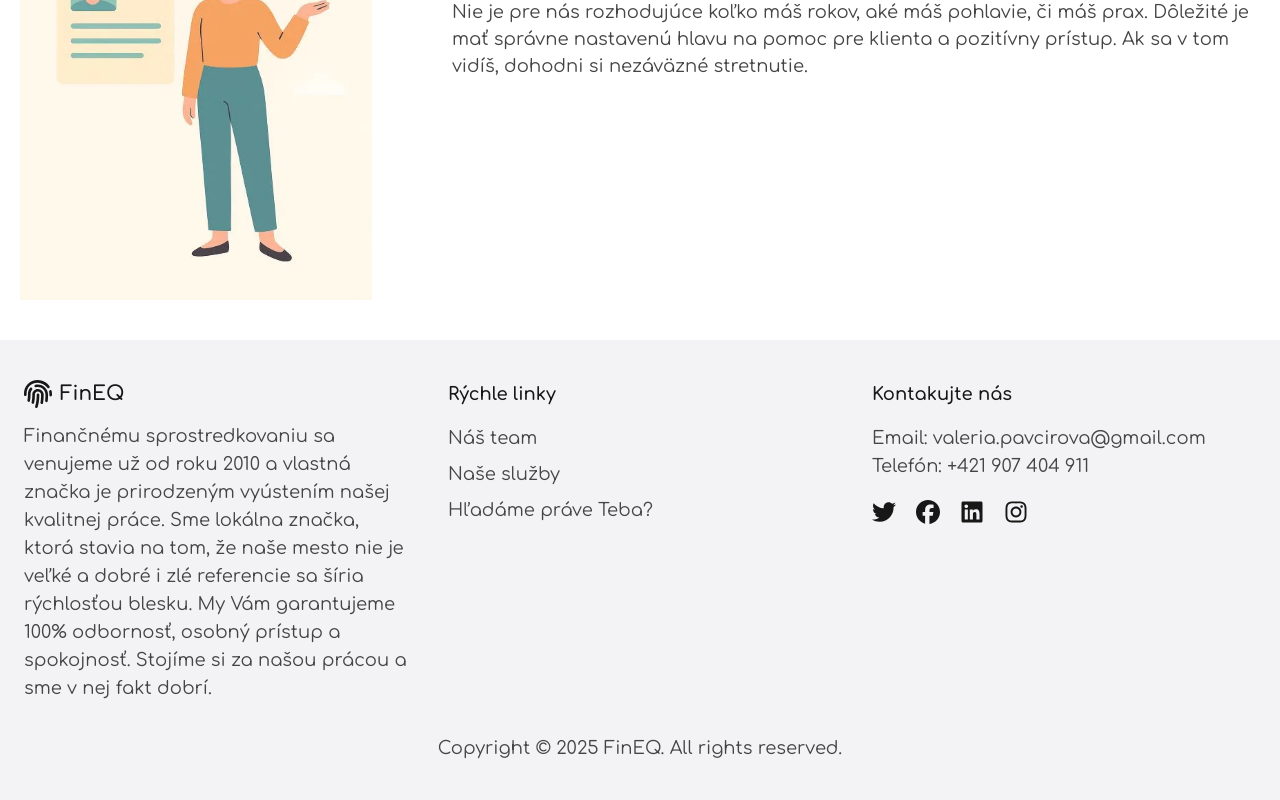
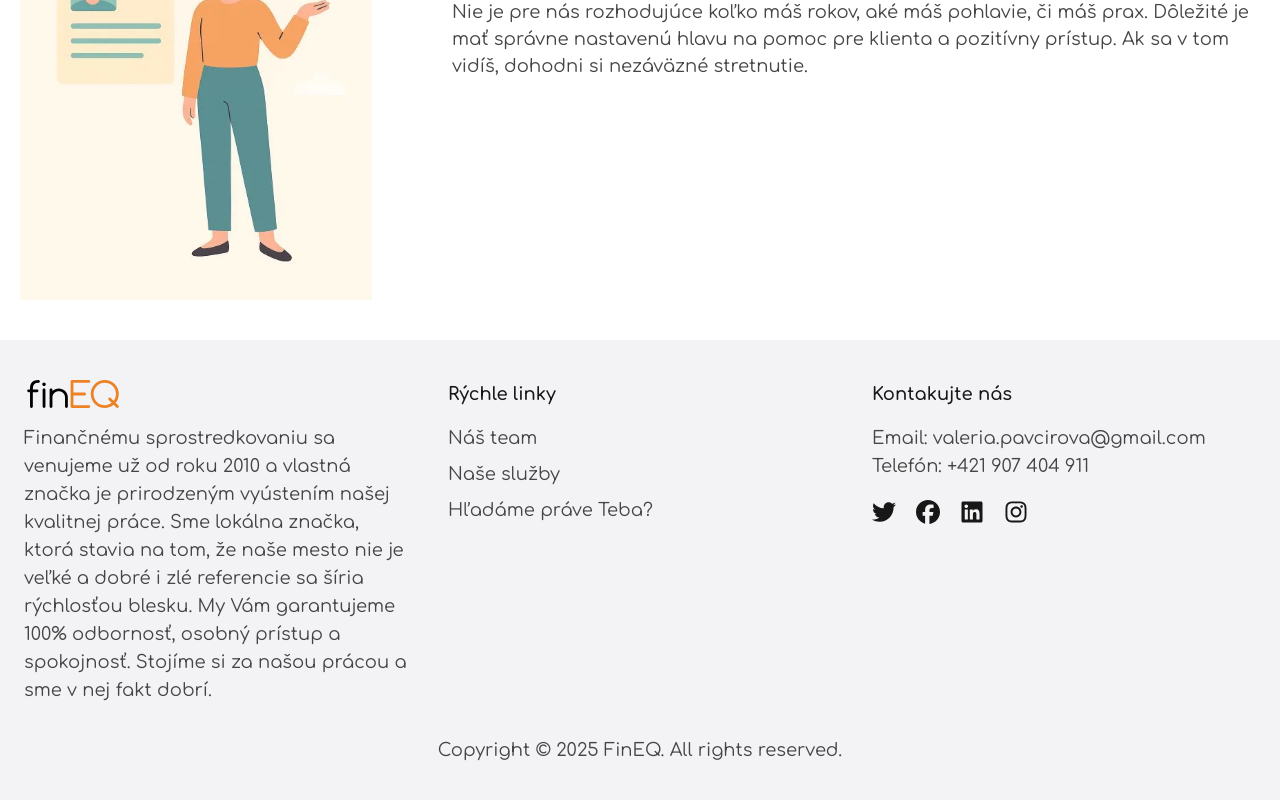
Before and after one commit to apansky/fineq, a Next.js app: page / in a window 1280 px wide. Shown: the part 4150-4950 px from the top of the page. Built offline with nearby package versions, Linux system fonts and the light colour scheme.

Commit message:
feat: optimizations

```diff
--- a/src/components/Benefits/BenefitSection.tsx
+++ b/src/components/Benefits/BenefitSection.tsx
@@ -54,7 +54,7 @@ const BenefitSection: React.FC<Props> = ({ benefit, imageAtRight }: Props) => {
         variants={containerVariants}
         initial="offscreen"
         whileInView="onscreen"
-        viewport={{ once: false }}>
+        viewport={{ once: true }}>
           <div className={clsx("flex flex-wrap items-center w-full", { "justify-start": imageAtRight, "lg:order-1 justify-end": !imageAtRight })}>
             <div className="w-full text-center lg:text-left ">
               <motion.div className="flex flex-col w-full" variants={childVariants}>
--- a/src/components/Footer.tsx
+++ b/src/components/Footer.tsx
@@ -1,6 +1,5 @@
 import Link from 'next/link';
 import React from 'react';
-import { FaFingerprint } from 'react-icons/fa';
 import { siteDetails } from '@/data/siteDetails';
 import { footerDetails } from '@/data/footer';
 import { getPlatformIconByName } from '@/utils';
@@ -10,11 +9,14 @@ const Footer: React.FC = () => {
     <footer className="bg-hero-background text-foreground py-10">
       <div className="max-w-7xl w-full mx-auto px-6 grid grid-cols-1 md:grid-cols-3 gap-10">
       <div>
-          <Link href="/" className="flex items-center gap-2">
-              <FaFingerprint className="min-w-fit w-5 h-5 md:w-7 md:h-7" />
-              <h3 className="text-xl font-semibold cursor-pointer">
-                  {siteDetails.siteName}
-              </h3>
+        <Link href="/" className="flex items-center gap-2 mb-4">
+          <svg id="Vrstva_1" data-name="Vrstva 1" xmlns="http://www.w3.org/2000/svg" viewBox="0 0 92.68 28.35" width={98} height={28}>
+            <path d="M11.34,0c.39,0,.72.14,1,.42.28.28.42.61.42,1s-.14.72-.42,1-.61.42-1,.42c-3.78,0-5.67,1.89-5.67,5.67v1.06h4.27c.39,0,.72.14,1,.42s.42.61.42,1-.14.72-.42,1c-.28.28-.61.42-1,.42h-4.27v14.53c0,.39-.14.72-.42,1s-.61.42-1,.42-.72-.14-1-.42c-.28-.28-.42-.61-.42-1v-14.53h-1.42c-.39,0-.72-.14-1-.42-.28-.28-.42-.61-.42-1s.14-.72.42-1c.28-.28.61-.42,1-.42h1.42v-1.06C2.83,2.83,5.67,0,11.34,0Z"/>
+            <path d="M18.78,4.25c0,.48-.17.9-.52,1.25s-.76.52-1.25.52-.9-.17-1.25-.52c-.35-.35-.52-.76-.52-1.25s.17-.9.52-1.25c.35-.35.76-.52,1.25-.52s.9.17,1.25.52c.35.35.52.76.52,1.25ZM15.59,9.92c0-.39.14-.72.42-1,.28-.28.61-.42,1-.42s.72.14,1,.42c.28.28.42.61.42,1v17.01c0,.39-.14.72-.42,1s-.61.42-1,.42-.72-.14-1-.42c-.28-.28-.42-.61-.42-1V9.92Z"/>
+            <path d="M22.68,9.92c0-.39.14-.72.42-1,.28-.28.61-.42,1-.42s.72.14,1,.42c.28.28.42.61.42,1v1.15c1.77-1.71,3.9-2.57,6.38-2.57s4.71.9,6.51,2.7c1.8,1.8,2.7,3.97,2.7,6.51v9.21c0,.39-.14.72-.42,1s-.61.42-1,.42-.72-.14-1-.42c-.28-.28-.42-.61-.42-1v-9.21c0-1.76-.62-3.26-1.87-4.51-1.25-1.25-2.75-1.87-4.51-1.87s-3.26.62-4.51,1.87c-1.25,1.25-1.87,2.75-1.87,4.51v9.21c0,.39-.14.72-.42,1s-.61.42-1,.42-.72-.14-1-.42c-.28-.28-.42-.61-.42-1V9.92Z"/>
+            <path className="cls-1" fill="#ed8224" d="M45.35,0h17.01c.39,0,.72.14,1,.42.28.28.42.61.42,1s-.14.72-.42,1-.61.42-1,.42h-15.59v9.92h11.34c.39,0,.72.14,1,.42.28.28.42.61.42,1s-.14.72-.42,1-.61.42-1,.42h-11.34v9.92h15.59c.39,0,.72.14,1,.42.28.28.42.61.42,1s-.14.72-.42,1-.61.42-1,.42h-17.01c-.39,0-.72-.14-1-.42-.28-.28-.42-.61-.42-1V1.42c0-.39.14-.72.42-1,.28-.28.61-.42,1-.42Z"/>
+            <path className="cls-1" fill="#ed8224" d="M87.47,25.16c-2.55,2.13-5.54,3.19-8.96,3.19-3.91,0-7.25-1.38-10.02-4.15-2.77-2.77-4.15-6.11-4.15-10.02s1.38-7.25,4.15-10.02,6.11-4.15,10.02-4.15,7.25,1.38,10.02,4.15c2.77,2.77,4.15,6.11,4.15,10.02,0,3.43-1.06,6.41-3.19,8.96l2.8,2.8c.26.28.39.61.39.99s-.14.72-.42,1-.61.42-1,.42-.73-.14-1.03-.43l-2.76-2.76ZM85.45,23.14l-2.99-2.99c-.27-.28-.41-.62-.41-1.01s.14-.72.42-1c.28-.28.61-.42,1-.42s.73.14,1.01.41l2.99,2.99c1.58-1.98,2.37-4.3,2.37-6.94,0-3.13-1.11-5.8-3.32-8.02-2.21-2.22-4.89-3.32-8.02-3.32s-5.8,1.11-8.02,3.32c-2.22,2.21-3.32,4.89-3.32,8.02s1.11,5.8,3.32,8.02c2.21,2.22,4.89,3.32,8.02,3.32,2.65,0,4.96-.79,6.94-2.37Z"/>
+          </svg>
         </Link>
         <p className="mt-3.5 text-foreground-accent">
           {footerDetails.subheading}
@@ -25,18 +27,15 @@ const Footer: React.FC = () => {
         <ul className="text-foreground-accent">
           {footerDetails.quickLinks.map(link => (
             <li key={link.text} className="mb-2">
-              <Link href={link.url} className="hover:text-foreground">{link.text}</Link>
+              <Link href={link.url} className="hover:text-primary transition-colors">{link.text}</Link>
             </li>
           ))}
         </ul>
       </div>
       <div>
         <h4 className="text-lg font-semibold mb-4">Kontakujte nás</h4>
-
-          {footerDetails.email && <a href={`mailto:${footerDetails.email}`}  className="block text-foreground-accent hover:text-foreground">Email: {footerDetails.email}</a>}
-
-          {footerDetails.telephone && <a href={`tel:${footerDetails.telephone}`} className="block text-foreground-accent hover:text-foreground">Telefón: {footerDetails.telephone}</a>}
-
+        {footerDetails.email && <a href={`mailto:${footerDetails.email}`}  className="block text-foreground-accent hover:text-primary transition-colors">Email: {footerDetails.email}</a>}
+        {footerDetails.telephone && <a href={`tel:${footerDetails.telephone}`} className="block text-foreground-accent hover:text-primary transition-colors">Telefón: {footerDetails.telephone}</a>}
         {footerDetails.socials && (
             <div className="mt-5 flex items-center gap-5 flex-wrap">
                 {Object.keys(footerDetails.socials).map(platformName => {
--- a/src/components/Header.tsx
+++ b/src/components/Header.tsx
@@ -20,8 +20,7 @@ const Header: React.FC = () => {
         <nav className="shadow-md md:shadow-none bg-white md:bg-transparent mx-auto flex justify-between items-center py-2 px-5 md:py-10">
           {/* Logo */}
           <Link href="/" className="flex items-center gap-2">
-            {/* <FaFingerprint className="text-foreground min-w-fit w-7 h-7" />
-            <span className="text-xl font-semibold text-foreground cursor-pointer">{siteDetails.siteName}</span> */}
+              {/* <span className="text-xl font-semibold text-foreground cursor-pointer">{siteDetails.siteName}</span> */}
               <svg id="Vrstva_1" data-name="Vrstva 1" xmlns="http://www.w3.org/2000/svg" viewBox="0 0 92.68 28.35" width={98} height={28}>
                 <path d="M11.34,0c.39,0,.72.14,1,.42.28.28.42.61.42,1s-.14.72-.42,1-.61.42-1,.42c-3.78,0-5.67,1.89-5.67,5.67v1.06h4.27c.39,0,.72.14,1,.42s.42.61.42,1-.14.72-.42,1c-.28.28-.61.42-1,.42h-4.27v14.53c0,.39-.14.72-.42,1s-.61.42-1,.42-.72-.14-1-.42c-.28-.28-.42-.61-.42-1v-14.53h-1.42c-.39,0-.72-.14-1-.42-.28-.28-.42-.61-.42-1s.14-.72.42-1c.28-.28.61-.42,1-.42h1.42v-1.06C2.83,2.83,5.67,0,11.34,0Z"/>
                 <path d="M18.78,4.25c0,.48-.17.9-.52,1.25s-.76.52-1.25.52-.9-.17-1.25-.52c-.35-.35-.52-.76-.52-1.25s.17-.9.52-1.25c.35-.35.76-.52,1.25-.52s.9.17,1.25.52c.35.35.52.76.52,1.25ZM15.59,9.92c0-.39.14-.72.42-1,.28-.28.61-.42,1-.42s.72.14,1,.42c.28.28.42.61.42,1v17.01c0,.39-.14.72-.42,1s-.61.42-1,.42-.72-.14-1-.42c-.28-.28-.42-.61-.42-1V9.92Z"/>
@@ -35,7 +34,7 @@ const Header: React.FC = () => {
           <ul className="hidden md:flex space-x-6">
             {menuItems.map((item) => (
               <li key={item.text}>
-                <Link href={item.url} className="text-foreground hover:text-foreground-accent transition-colors">
+                <Link href={item.url} className="text-foreground hover:text-primary transition-colors">
                   {item.text}
                 </Link>
               </li>
@@ -51,7 +50,7 @@ const Header: React.FC = () => {
               aria-controls="mobile-menu"
               aria-expanded={isOpen}
             >
-              {isOpen ? <HiOutlineXMark className="h-6 w-6" aria-hidden="true" /> : <HiBars3 className="h-6 w-6" aria-hidden="true" />}
+              {isOpen ? <HiOutlineXMark className="h-6 w-6" aria-hidden="true" fill="#fff" stroke="#fff" /> : <HiBars3 className="h-6 w-6" aria-hidden="true" fill="#fff" stroke="#fff" />}
               <span className="sr-only">Toggle navigation</span>
             </button>
           </div>
@@ -71,7 +70,7 @@ const Header: React.FC = () => {
           <ul className="flex flex-col space-y-4 pt-1 pb-6 px-6">
             {menuItems.map((item) => (
               <li key={item.text}>
-                <Link href={item.url} className="text-foreground hover:text-primary block" onClick={toggleMenu}>
+                <Link href={item.url} className="text-foreground hover:text-primary transition-colors block" onClick={toggleMenu}>
                   {item.text}
                 </Link>
               </li>
--- a/src/components/Hiring.tsx
+++ b/src/components/Hiring.tsx
@@ -47,7 +47,7 @@ const Hiring: React.FC = () => {
           variants={containerVariants}
           initial="offscreen"
           whileInView="onscreen"
-          viewport={{ once: false }}>
+          viewport={{ once: true }}>
             <div className={clsx("flex flex-wrap items-center w-full", { "justify-start": false, "lg:order-1 justify-end": true })}>
               <div className="w-full text-center lg:text-left ">
                 <motion.div className="flex flex-col w-full" variants={childVariants}>
--- a/src/components/Services.tsx
+++ b/src/components/Services.tsx
@@ -47,7 +47,7 @@ const Services: React.FC = () => {
           variants={containerVariants}
           initial="offscreen"
           whileInView="onscreen"
-          viewport={{ once: false }}>
+          viewport={{ once: true }}>
             <div className={clsx("flex flex-wrap items-center w-full", { "justify-start": true, "lg:order-1 justify-end": false })}>
               <div className="w-full text-center lg:text-left ">
                 <motion.div className="flex flex-col w-full" variants={childVariants}>
--- a/tailwind.config.ts
+++ b/tailwind.config.ts
@@ -1,25 +1,21 @@
-import type { Config } from "tailwindcss";
+import type { Config } from 'tailwindcss';
 
 const config: Config = {
-  content: [
-    "./src/pages/**/*.{js,ts,jsx,tsx,mdx}",
-    "./src/components/**/*.{js,ts,jsx,tsx,mdx}",
-    "./src/app/**/*.{js,ts,jsx,tsx,mdx}",
-  ],
+  content: ['./src/pages/**/*.{js,ts,jsx,tsx,mdx}', './src/components/**/*.{js,ts,jsx,tsx,mdx}', './src/app/**/*.{js,ts,jsx,tsx,mdx}'],
   theme: {
     extend: {
       colors: {
-        background: "var(--background)",
-        foreground: "var(--foreground)",
-        primary: "var(--primary)",
-        secondary: "var(--secondary)",
+        background: 'var(--background)',
+        foreground: 'var(--foreground)',
+        primary: '#ed8224',
+        secondary: 'var(--secondary)',
 
-        "primary-accent": "var(--primary-accent)",
-        "foreground-accent": "var(--foreground-accent)",
-        "hero-background": "var(--hero-background)",
-      },
-    },
+        'primary-accent': 'var(--primary-accent)',
+        'foreground-accent': 'var(--foreground-accent)',
+        'hero-background': 'var(--hero-background)'
+      }
+    }
   },
-  plugins: [],
+  plugins: []
 };
 export default config;
```
Lines whose indentation alone changed are shown as unchanged.
